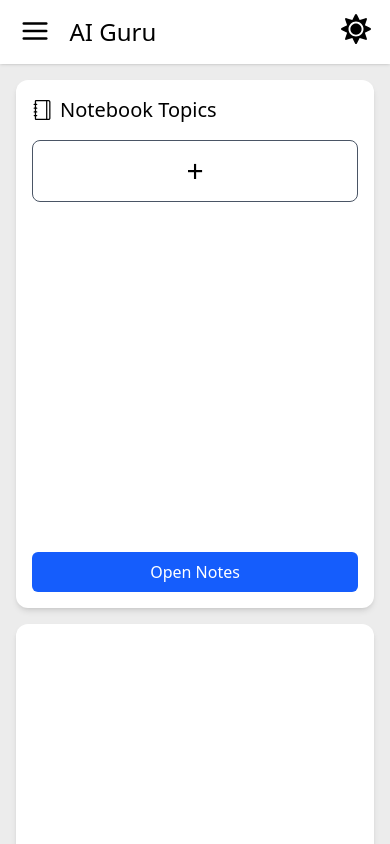
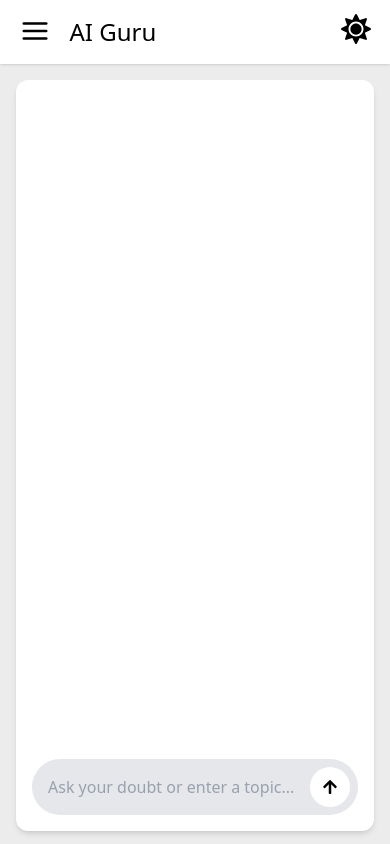
Before and after one commit to rajurao1106/aiguru, a Next.js app: page /ai-studytool in a window 390 px wide. Shown: the top 844 px of the page. Built offline with nearby package versions, Linux system fonts and the light colour scheme.

Commit message:
commit changes

```diff
--- a/src/app/ai-studytool/ToolLayout.jsx
+++ b/src/app/ai-studytool/ToolLayout.jsx
@@ -243,7 +243,7 @@ function ToolLayout({ theme, themeHandle }) {
       <div className="w-full max-w-[1450px] p-4 flex flex-col lg:flex-row gap-4">
         {/* Left Panel */}
         <div
-          className={`w-full lg:w-[20%] h-[33rem] rounded-xl shadow-md p-4 ${cardTheme}`}
+          className={`w-full lg:w-[20%] max-lg:hidden h-[33rem] rounded-xl shadow-md p-4 ${cardTheme}`}
         >
           <AddTopic
             theme={theme}
@@ -276,7 +276,7 @@ function ToolLayout({ theme, themeHandle }) {
 
         {/* Middle Panel */}
         <div
-          className={`w-full relative lg:w-[55%] h-[33rem] rounded-xl shadow-md p-4 ${cardTheme}`}
+          className={`w-full relative h-[33rem] max-lg:h-[89vh] rounded-xl shadow-md p-4 ${cardTheme}`}
         >
           {notes ? (
             <AiChat
@@ -325,18 +325,18 @@ function ToolLayout({ theme, themeHandle }) {
         </div>
 
         {/* Right Panel */}
-        <div className="w-full lg:w-[25%] h-[33rem] flex flex-col gap-4">
+        {/* <div className="w-full lg:w-[25%] h-[33rem] flex flex-col gap-4">
           <div
             className={`h-auto lg:h-[30%] w-full rounded-xl shadow-md p-4 ${cardTheme}`}
           >
-            {/* Future Content */}
+
           </div>
           <div
             className={`h-auto lg:h-[70%] w-full rounded-xl shadow-md p-4 ${cardTheme}`}
           >
-            {/* Future Content */}
+
           </div>
-        </div>
+        </div> */}
       </div>
     </section>
   );
```
